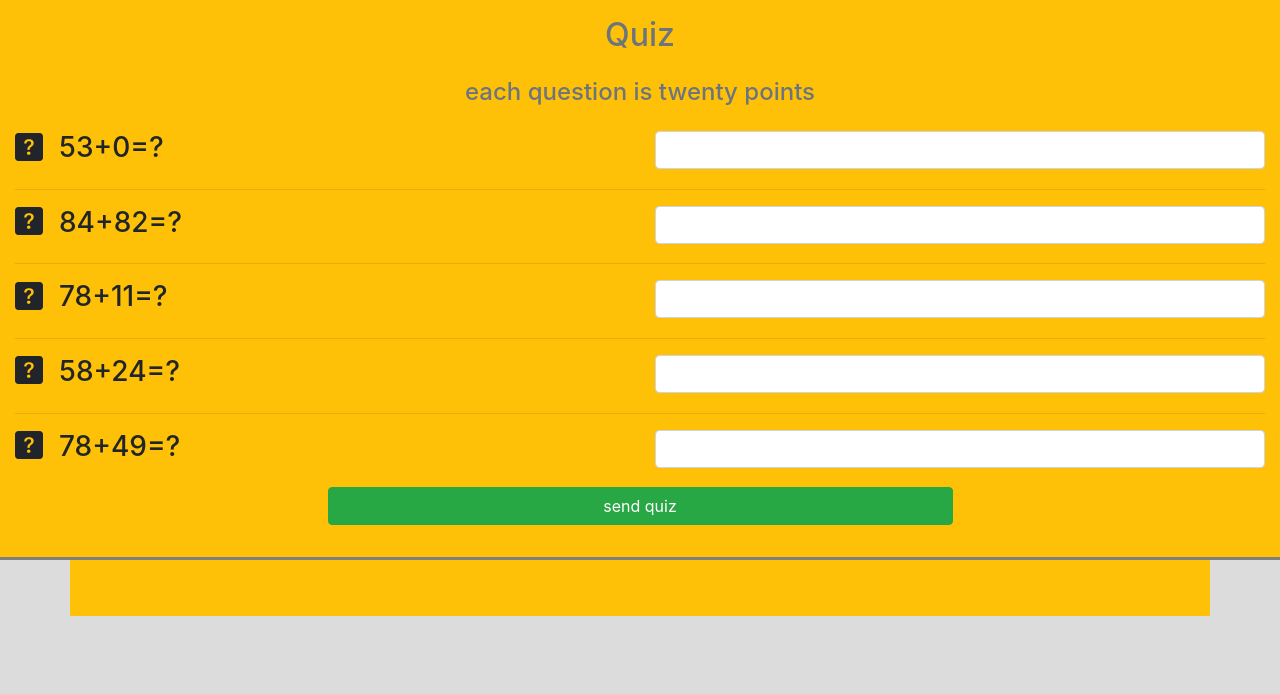
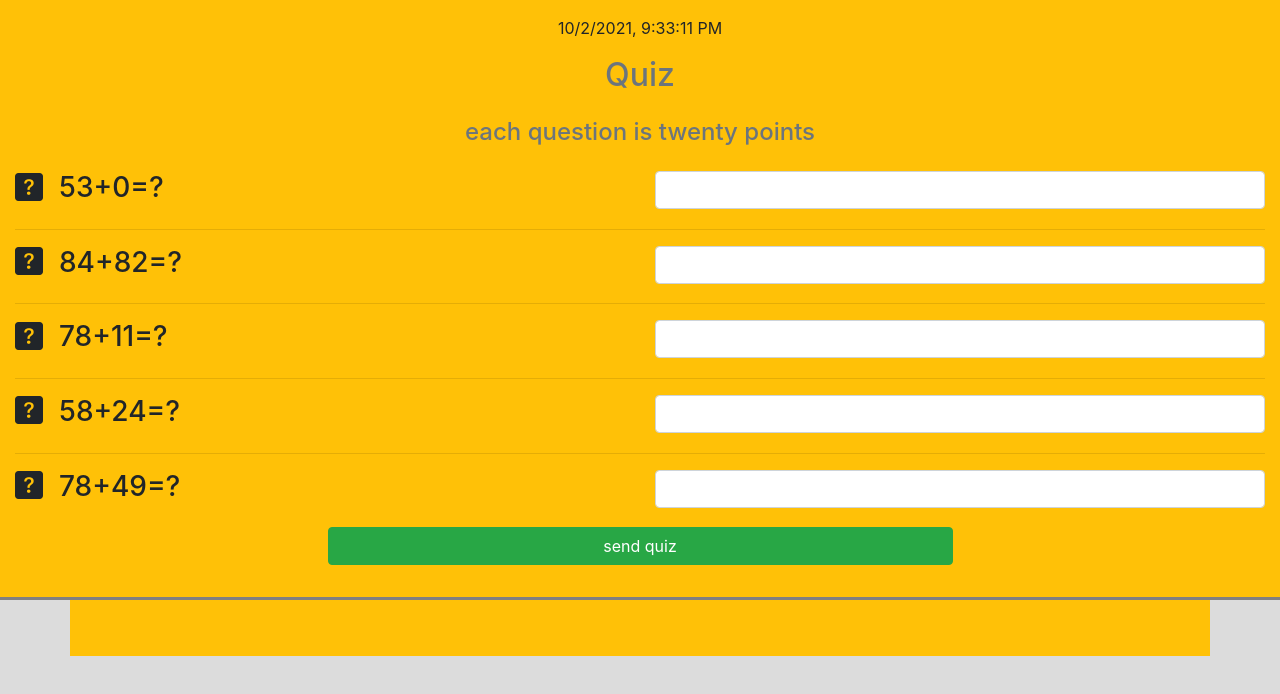
Before and after one commit to gzdlmn/js-apps, a plain HTML site: page math-sum-quiz.html in a window 1280 px wide. Drawn offline with nearby package versions, Linux system fonts and the light colour scheme.

Commit message:
added date to file

```diff
--- a/math-sum-quiz.html
+++ b/math-sum-quiz.html
@@ -28,6 +28,7 @@
     <body>
         <header>
             <div class="container-fluid bg-warning py-3" style="overflow: hidden;border-bottom:3px solid gray">
+                <p class="text-center" id="nowDate"></p>
                 <h2 class="text-center text-muted">Quiz</h2>
                 <h4 class="text-center text-muted my-4">each question is twenty points</h4>
                 <div class="row">
@@ -95,6 +96,8 @@
 
         <!-- js codes-->
         <script>
+            var now = new Date();
+            document.getElementById("nowDate").innerHTML = now.toLocaleString();
             var firstQ, num1, num2;
             num1 = Math.floor(Math.random()*101);
             num2 = Math.floor(Math.random()*101);
```
